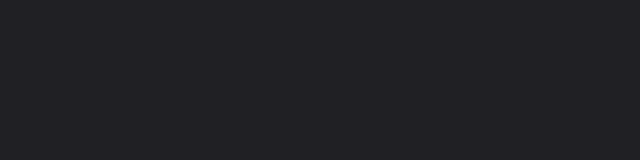
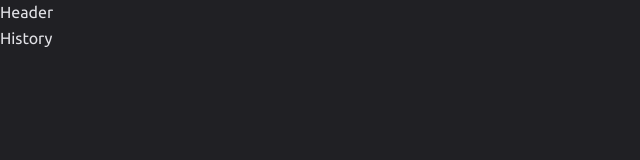
Before and after one commit to dwtoledo/Ignite-Timer, a React (Vite) app in the folder project-02-ignite/: page /history in a window 1280 px wide. Shown: the top 160 px of the page, without its empty margins (0-640 px from the left). Built offline with nearby package versions, Linux system fonts and the light colour scheme.

Commit message:
Implement React Router DOM
Route to Home Page is default
Route do History Page is /history
Implement Default Layout to Reuse Header Component

```diff
--- a/project-02-ignite/src/App.tsx
+++ b/project-02-ignite/src/App.tsx
@@ -1,12 +1,15 @@
 import { ThemeProvider } from 'styled-components'
+import { RouterProvider } from 'react-router-dom'
+import { routes } from './routes'
+
 import { defaultTheme } from './assets/styles/themes/default'
-
 import { GlobalStyle } from './assets/styles/global'
 
 export function App() {
   return (
     <ThemeProvider theme={defaultTheme}>
       <GlobalStyle />
+      <RouterProvider router={routes} />
     </ThemeProvider>
   )
 }
--- /dev/null
+++ b/project-02-ignite/src/components/Header.tsx
@@ -0,0 +1,3 @@
+export function Header() {
+  return <h1>Header</h1>
+}
--- /dev/null
+++ b/project-02-ignite/src/layouts/DeafultLayout.tsx
@@ -0,0 +1,11 @@
+import { Header } from '../components/Header'
+import { Outlet } from 'react-router-dom'
+
+export function DefaultLayout() {
+  return (
+    <div>
+      <Header />
+      <Outlet />
+    </div>
+  )
+}
--- /dev/null
+++ b/project-02-ignite/src/pages/History.tsx
@@ -0,0 +1,3 @@
+export function History() {
+  return <h1>History</h1>
+}
--- /dev/null
+++ b/project-02-ignite/src/pages/Home.tsx
@@ -0,0 +1,3 @@
+export function Home() {
+  return <h1>Home</h1>
+}
```
Also changed, not shown: project-02-ignite/src/routes.tsx (added, +21 -0 lines).
